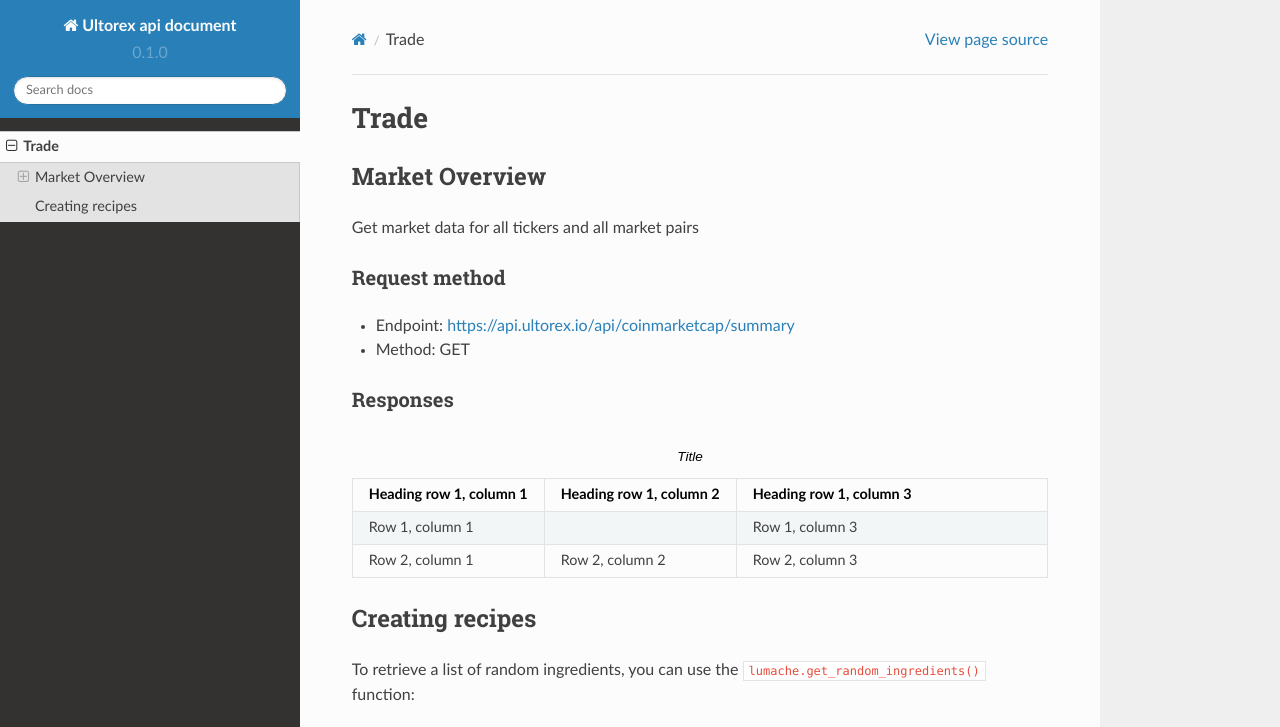
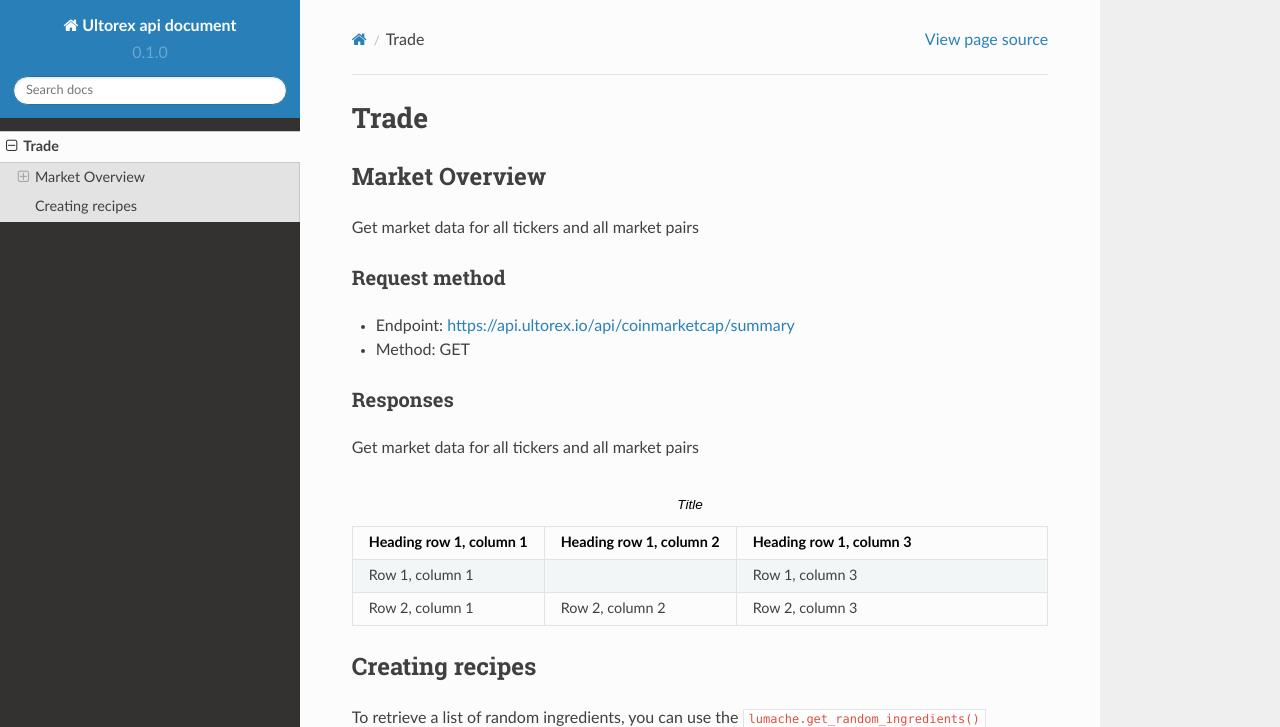
Before and after one commit to tinhpp/Ultorex_API_Docs, a Sphinx documentation site: the page built from docs/source/usage.rst, in a window 1280 px wide and 900 px high, cut to the strip 0-727 px from the top of the window. Built offline with Sphinx 7.4.7 and the Read the Docs theme 2.0.0, drawn with Linux system fonts in a browser that asks for light colours.

```diff
--- a/docs/source/usage.rst
+++ b/docs/source/usage.rst
@@ -16,6 +16,8 @@
 
 Responses
 **********
+
+Get market data for all tickers and all market pairs
 
 .. list-table:: Title
    :widths: 25 25 50
```
